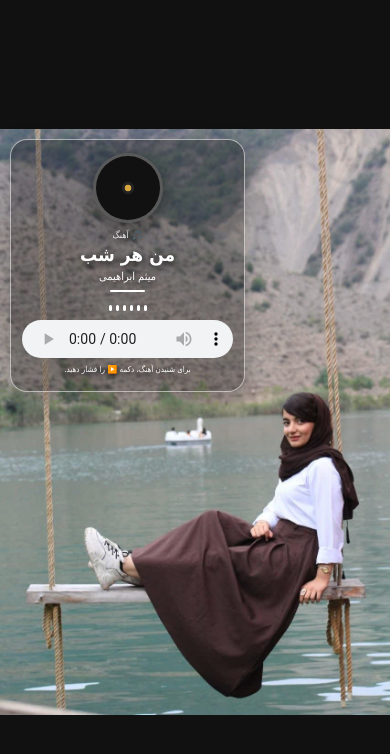
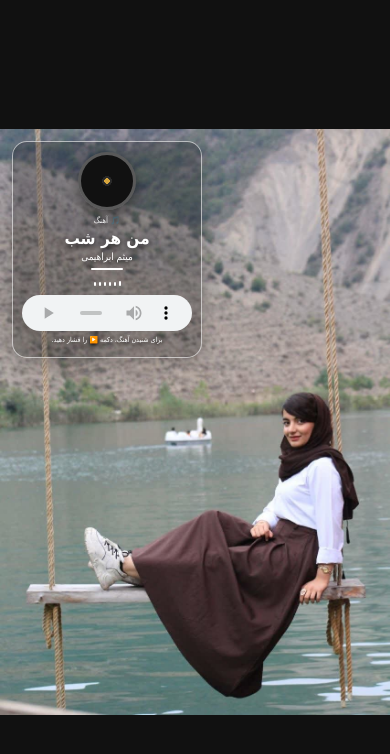
Before and after one commit to mahdifallah20/man-har-shab, a plain HTML site: page photo.html in a window 390 px wide. Drawn offline with Linux system fonts and the light colour scheme.

Commit message:
Update photo.html

```diff
--- a/photo.html
+++ b/photo.html
@@ -10,12 +10,7 @@
 
 <title>من هر شب | میثم ابراهیمی</title>
 
-
 <style>
-
-/* =====================================
-   تنظیمات اصلی
-===================================== */
 
 * {
     box-sizing: border-box;
@@ -24,6 +19,7 @@
 html,
 body {
     margin: 0;
+    padding: 0;
     width: 100%;
     height: 100%;
 }
@@ -32,12 +28,12 @@ body {
 
     background: #111;
 
+    overflow: hidden;
+
     font-family:
         Tahoma,
         Arial,
         sans-serif;
-
-    overflow: hidden;
 
     display: flex;
 
@@ -47,32 +43,43 @@ body {
 }
 
 
-/* =====================================
+/* ==================================================
    محدوده واقعی عکس
+
    نسبت عکس اصلی:
    853 × 1280
-===================================== */
+================================================== */
 
-.photo-wrap {
+.photo-stage {
 
     position: relative;
 
-    height: min(100vh, 150.06vw);
+    width: min(
+        100vw,
+        calc(100dvh * 853 / 1280)
+    );
 
-    aspect-ratio: 853 / 1280;
+    height: min(
+        100dvh,
+        calc(100vw * 1280 / 853)
+    );
 
     flex-shrink: 0;
 
+    overflow: hidden;
 }
 
 
-/* =====================================
-   خود عکس اصلی
+/* ==================================================
+   عکس اصلی
 
-   هیچ تغییر، فیلتر یا تاری ندارد
-===================================== */
+   بدون فیلتر
+   بدون Blur
+   بدون تغییر چهره
+   بدون تغییر رنگ
+================================================== */
 
-.photo {
+.photo-stage > img {
 
     position: absolute;
 
@@ -82,94 +89,74 @@ body {
 
     height: 100%;
 
-    object-fit: contain;
+    display: block;
 
-    object-position: center;
+    object-fit: fill;
 
     filter: none;
 
     opacity: 1;
-
-    display: block;
 }
 
 
-/* =====================================
-   هیچ لایه‌ای روی عکس وجود ندارد
-===================================== */
+/* ==================================================
+   کادر موزیک
 
-.overlay {
+   جای آن نسبت به خود عکس تعیین شده
+================================================== */
 
-    display: none;
-}
-
-
-/* =====================================
-   کادر کوچک موزیک
-
-   داخل خود عکس
-   گوشه بالا سمت چپ
-===================================== */
-
-.card {
+.music-card {
 
     position: absolute;
 
-    z-index: 10;
+    z-index: 5;
 
     top: 18px;
 
     left: 18px;
 
-    width: 285px;
+    width: 245px;
 
-    max-width: calc(100% - 36px);
+    padding: 14px 13px;
 
-    padding: 17px 15px;
+    border-radius: 18px;
 
     text-align: center;
 
-    /*
-       کاملاً کمی شفاف
-       بدون Blur
-    */
-
-    background:
-        rgba(0, 0, 0, 0.30);
+    background: rgba(0, 0, 0, 0.25);
 
     border:
         1px solid
-        rgba(255, 255, 255, 0.55);
+        rgba(255, 255, 255, 0.60);
 
-    border-radius: 20px;
+    box-shadow:
+        0 6px 20px
+        rgba(0, 0, 0, 0.25);
 
     /*
-       مهم:
-       هیچ تاری روی چهره یا عکس ایجاد نمی‌شود.
+       عمداً Blur خاموش است.
+       بنابراین عکس و چهره زیر کادر
+       تار نمی‌شوند.
     */
 
     backdrop-filter: none;
 
     -webkit-backdrop-filter: none;
-
-    box-shadow:
-        0 8px 25px
-        rgba(0, 0, 0, 0.30);
 }
 
 
-/* =====================================
+/* ==================================================
    دیسک
-===================================== */
+================================================== */
 
 .disc {
 
-    width: 88px;
+    width: 76px;
 
-    height: 88px;
+    height: 76px;
 
     margin:
-        0 auto 10px;
+        0 auto 8px;
 
     border-radius: 50%;
 
@@ -177,8 +164,8 @@ body {
 
         radial-gradient(
             circle,
-            #d6a541 0 7%,
-            #222 8% 13%,
+            #d7a63d 0 7%,
+            #292929 8% 13%,
             #111 14% 100%
         );
 
@@ -187,12 +174,11 @@ body {
         rgba(255,255,255,0.30);
 
     box-shadow:
-        0 7px 18px
+        0 5px 14px
         rgba(0,0,0,0.45);
 
     animation:
-        rotateDisc
-        9s linear infinite;
+        spin 8s linear infinite;
 
     animation-play-state: paused;
 }
@@ -204,7 +190,7 @@ body {
 }
 
 
-@keyframes rotateDisc {
+@keyframes spin {
 
     from {
         transform: rotate(0deg);
@@ -217,88 +203,80 @@ body {
 }
 
 
-/* =====================================
-   متن کوچک
-===================================== */
+/* ==================================================
+   متن آهنگ
+================================================== */
 
 .label {
 
-    font-size: 11px;
+    font-size: 10px;
+
+    color: #fff;
 
     margin-bottom: 3px;
 
-    color: white;
-
     text-shadow:
-        0 2px 6px
+        0 2px 5px
         rgba(0,0,0,0.9);
 }
 
 
-/* =====================================
-   نام آهنگ
-===================================== */
-
-h1 {
+.title {
 
     margin: 0;
 
-    font-size: 23px;
+    color: white;
+
+    font-size: 21px;
 
     font-weight: bold;
 
-    color: white;
-
     text-shadow:
-        0 2px 8px
-        rgba(0,0,0,0.95);
+        0 2px 7px
+        rgba(0,0,0,1);
 }
 
 
-/* =====================================
-   نام خواننده
-===================================== */
-
 .artist {
 
-    margin-top: 5px;
-
-    font-size: 13px;
+    margin-top: 4px;
 
     color: white;
 
+    font-size: 12px;
+
     text-shadow:
-        0 2px 6px
+        0 2px 5px
         rgba(0,0,0,0.9);
 }
 
 
-/* =====================================
-   خط
-===================================== */
+/* ==================================================
+   خط تزئینی
+================================================== */
 
 .line {
 
-    width: 45px;
+    width: 42px;
 
     height: 2px;
 
     margin:
-        10px auto;
+        9px auto;
 
     background: white;
 
-    border-radius: 10px;
+    border-radius: 5px;
 }
 
 
-/* =====================================
+/* ==================================================
    اکولایزر
-===================================== */
+================================================== */
 
 .equalizer {
 
-    height: 22px;
+    height: 18px;
 
     display: flex;
 
@@ -306,9 +284,9 @@ h1 {
 
     align-items: center;
 
-    gap: 4px;
+    gap: 3px;
 
-    margin-bottom: 7px;
+    margin-bottom: 6px;
 }
 
 
@@ -316,18 +294,15 @@ h1 {
 
     width: 3px;
 
-    height: 6px;
+    height: 5px;
+
+    border-radius: 4px;
 
     background: white;
 
-    border-radius: 5px;
-
     animation:
-        equalizerBars
-        0.65s
-        ease-in-out
-        infinite
-        alternate;
+        bars .6s ease-in-out
+        infinite alternate;
 
     animation-play-state: paused;
 }
@@ -360,22 +335,22 @@ h1 {
 }
 
 
-@keyframes equalizerBars {
+@keyframes bars {
 
     from {
-        height: 6px;
+        height: 5px;
     }
 
     to {
-        height: 20px;
+        height: 17px;
     }
 
 }
 
 
-/* =====================================
-   پخش کننده
-===================================== */
+/* ==================================================
+   پلیر
+================================================== */
 
 audio {
 
@@ -383,140 +358,69 @@ audio {
 
     width: 100%;
 
-    height: 42px;
+    height: 40px;
 
-    margin: 0 auto;
+    margin: 0;
 }
 
 
-/* =====================================
+/* ==================================================
    متن پایین
-===================================== */
+================================================== */
 
-.message {
+.help {
 
-    margin-top: 8px;
-
-    font-size: 10px;
-
-    line-height: 1.8;
+    margin-top: 7px;
 
     color: white;
 
+    font-size: 9px;
+
+    line-height: 1.7;
+
     text-shadow:
-        0 2px 6px
-        rgba(0,0,0,0.95);
+        0 2px 5px
+        rgba(0,0,0,1);
 }
 
 
-/* =====================================
+/* ==================================================
    موبایل
-===================================== */
+================================================== */
 
 @media (max-width: 600px) {
 
-    .card {
+    .music-card {
 
-        top: 10px;
+        top: 12px;
 
-        left: 10px;
+        left: 12px;
 
-        width: 235px;
+        width: 190px;
 
-        max-width:
-            calc(100% - 20px);
+        padding: 10px 9px;
 
-        padding:
-            13px 11px;
-
-        border-radius: 17px;
+        border-radius: 15px;
     }
 
 
     .disc {
 
-        width: 70px;
+        width: 58px;
 
-        height: 70px;
+        height: 58px;
 
-        margin-bottom: 7px;
-    }
-
-
-    h1 {
-
-        font-size: 19px;
-    }
-
-
-    .artist {
-
-        font-size: 11px;
+        margin-bottom: 6px;
     }
 
 
     .label {
 
-        font-size: 9px;
+        font-size: 8px;
     }
 
 
-    .line {
-
-        margin: 7px auto;
-
-        width: 35px;
-    }
-
-
-    .equalizer {
-
-        height: 17px;
-
-        margin-bottom: 4px;
-    }
-
-
-    .message {
-
-        font-size: 8px;
-
-        margin-top: 5px;
-    }
-
-
-    audio {
-
-        height: 38px;
-    }
-
-}
-
-
-/* =====================================
-   موبایل خیلی کوچک
-===================================== */
-
-@media (max-width: 380px) {
-
-    .card {
-
-        width: 205px;
-
-        padding:
-            11px 9px;
-    }
-
-
-    .disc {
-
-        width: 60px;
-
-        height: 60px;
-    }
-
-
-    h1 {
+    .title {
 
         font-size: 17px;
     }
@@ -525,6 +429,93 @@ audio {
     .artist {
 
         font-size: 10px;
+
+        margin-top: 3px;
+    }
+
+
+    .line {
+
+        width: 32px;
+
+        margin:
+            6px auto;
+    }
+
+
+    .equalizer {
+
+        height: 15px;
+
+        margin-bottom: 4px;
+    }
+
+
+    .equalizer span {
+
+        width: 2px;
+
+        height: 4px;
+    }
+
+
+    audio {
+
+        height: 36px;
+    }
+
+
+    .help {
+
+        font-size: 7px;
+
+        margin-top: 4px;
+    }
+
+}
+
+
+/* ==================================================
+   گوشی‌های خیلی کوچک
+================================================== */
+
+@media (max-width: 380px) {
+
+    .music-card {
+
+        width: 175px;
+
+        top: 10px;
+
+        left: 10px;
+
+        padding: 9px 8px;
+    }
+
+
+    .disc {
+
+        width: 52px;
+
+        height: 52px;
+    }
+
+
+    .title {
+
+        font-size: 15px;
+    }
+
+
+    .artist {
+
+        font-size: 9px;
+    }
+
+
+    audio {
+
+        height: 34px;
     }
 
 }
@@ -537,30 +528,31 @@ audio {
 <body>
 
 
-<!-- =====================================
-     محدوده خود عکس
-===================================== -->
+<!-- ==================================================
+     این بخش دقیقاً اندازه خود عکس است
+================================================== -->
 
-<div class="photo-wrap">
+<div class="photo-stage">
 
 
     <!--
-        این همان عکس اصلی شماست.
-        هیچ تغییری روی آن اعمال نمی‌شود.
+       عکس اصلی شما
+
+       این فایل نباید تغییر کند.
     -->
 
     <img
-        class="photo"
         src="music-page-background.jpg"
-        alt="تصویر">
+        alt="تصویر اصلی">
 
 
-    <!-- =================================
-         کادر آهنگ
-         داخل خود عکس
-    ================================== -->
+    <!-- ==================================================
+         کادر موزیک
+         داخل محدوده عکس
+         گوشه بالا سمت چپ
+    ================================================== -->
 
-    <div class="card">
+    <div class="music-card">
 
 
         <!-- دیسک -->
@@ -571,7 +563,7 @@ audio {
         </div>
 
 
-        <!-- عنوان کوچک -->
+        <!-- برچسب -->
 
         <div class="label">
 
@@ -582,7 +574,7 @@ audio {
 
         <!-- نام آهنگ -->
 
-        <h1>
+        <h1 class="title">
 
             من هر شب
 
@@ -619,7 +611,9 @@ audio {
         </div>
 
 
-        <!-- پخش کننده -->
+        <!-- ==================================================
+             فایل آهنگ
+        ================================================== -->
 
         <audio
             id="player"
@@ -634,9 +628,9 @@ audio {
         </audio>
 
 
-        <!-- توضیح -->
+        <!-- راهنما -->
 
-        <div class="message">
+        <div class="help">
 
             برای شنیدن آهنگ،
             دکمه ▶️ را فشار دهید.
@@ -649,11 +643,11 @@ audio {
 </div>
 
 
-<!-- =====================================
-     کنترل انیمیشن‌ها
-===================================== -->
+<script>
 
-<script>
+/* ==================================================
+   کنترل دیسک و اکولایزر
+================================================== */
 
 const player =
     document.getElementById("player");
@@ -667,7 +661,7 @@ const equalizer =
 
 player.addEventListener(
     "play",
-    function() {
+    () => {
 
         disc.classList.add("playing");
 
@@ -679,7 +673,7 @@ player.addEventListener(
 
 player.addEventListener(
     "pause",
-    function() {
+    () => {
 
         disc.classList.remove("playing");
 
@@ -691,7 +685,7 @@ player.addEventListener(
 
 player.addEventListener(
     "ended",
-    function() {
+    () => {
 
         disc.classList.remove("playing");
 
```
